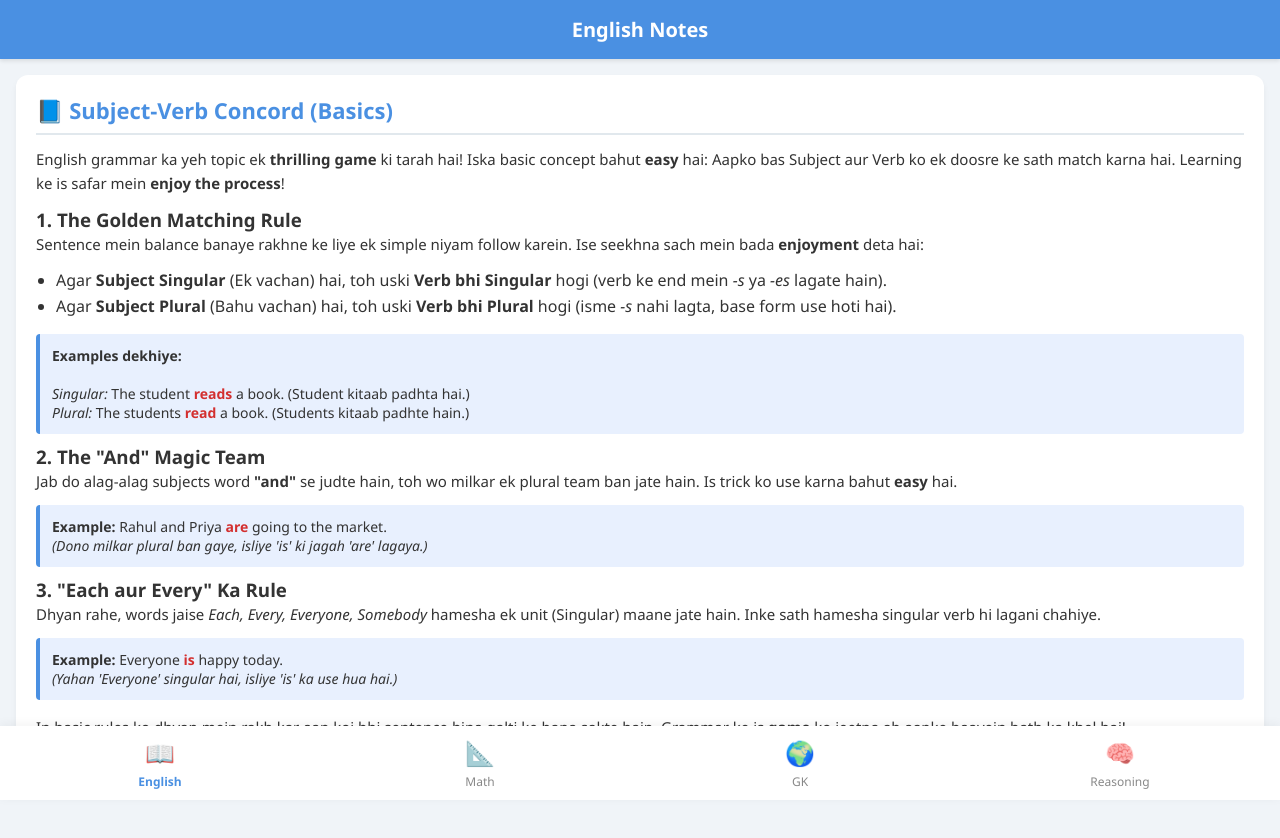
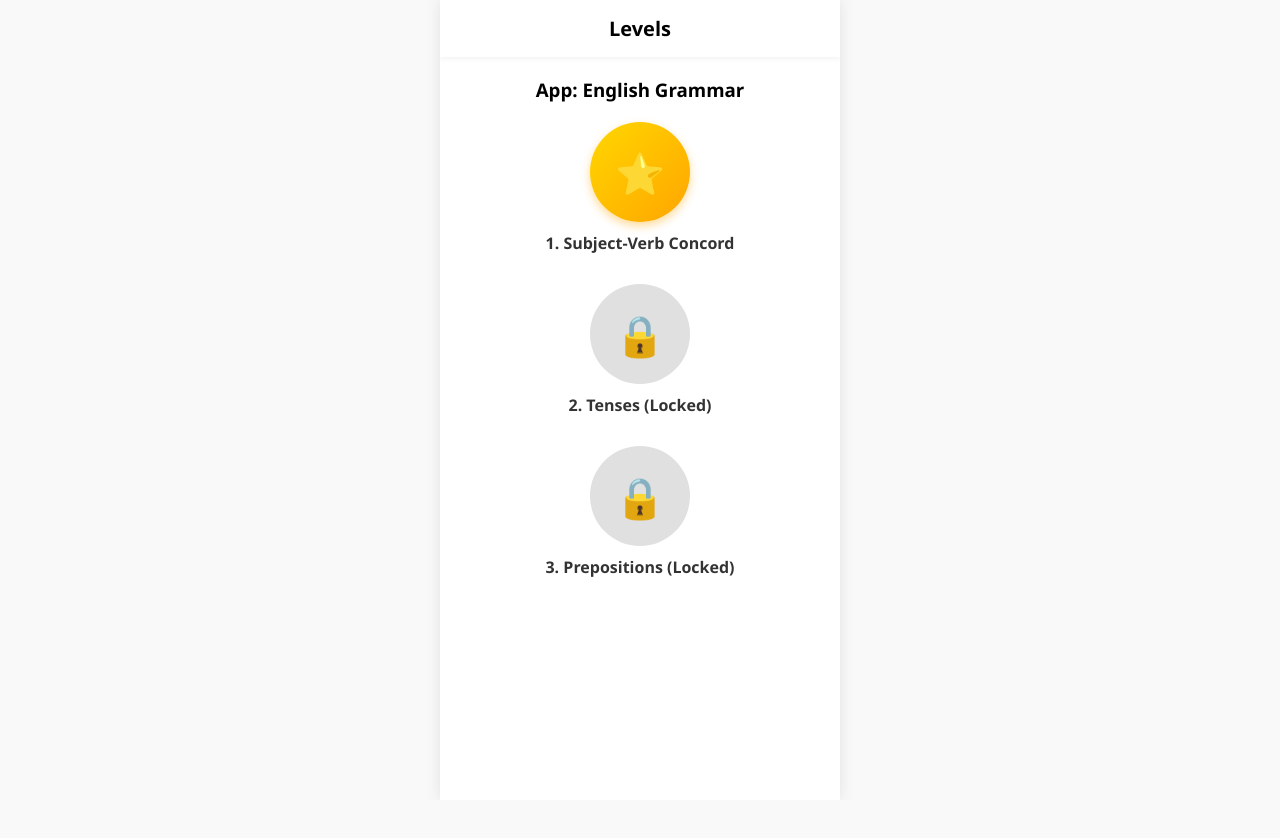
Before and after one commit to ajeetitservices123/Ajeet-compny, a plain HTML site: page index.html in a window 1280 px wide. After the commit the page ends 800 px from the top, so only its background shows below. Drawn offline with Linux system fonts and the light colour scheme.

Commit message:
Update index.html

```diff
--- a/index.html
+++ b/index.html
@@ -1,172 +1,226 @@
-            <!DOCTYPE html>
+<!DOCTYPE html>
 <html lang="en">
 <head>
     <meta charset="UTF-8">
     <meta name="viewport" content="width=device-width, initial-scale=1.0">
-    <title>Learning App - English Notes</title>
+    <title>Grammar Game App</title>
     <style>
-        /* Basic Reset & App-like styling */
-        * {
-            box-sizing: border-box;
-            font-family: 'Segoe UI', Tahoma, Geneva, Verdana, sans-serif;
-            margin: 0;
-            padding: 0;
-        }
-        body {
-            background-color: #f0f4f8;
-            color: #333;
-            /* Bottom padding so content isn't hidden behind the nav bar */
-            padding-bottom: 70px;
-        }
+        * { box-sizing: border-box; font-family: 'Segoe UI', Tahoma, Geneva, Verdana, sans-serif; margin: 0; padding: 0; }
+        body { background-color: #f9f9f9; display: flex; justify-content: center; height: 100vh; }
 
-        /* Top App Bar */
-        .app-header {
-            background: #4A90E2;
-            color: white;
-            padding: 16px;
-            font-size: 20px;
-            font-weight: bold;
-            text-align: center;
-            box-shadow: 0 2px 4px rgba(0,0,0,0.1);
-        }
+        /* App Container (Mobile View) */
+        .app-container { width: 100%; max-width: 400px; background: white; position: relative; overflow: hidden; box-shadow: 0 0 15px rgba(0,0,0,0.1); display: flex; flex-direction: column; }
 
-        /* Content Area */
-        .content-container {
-            padding: 16px;
-        }
+        /* Header */
+        .header { background: #fff; padding: 15px; text-align: center; font-weight: bold; font-size: 20px; box-shadow: 0 2px 5px rgba(0,0,0,0.05); z-index: 10; }
+
+        /* Screens */
+        .screen { display: none; padding: 20px; flex: 1; overflow-y: auto; }
+        .screen.active { display: block; }
+
+        /* Level Badges Design (From your screenshots) */
+        .level-container { text-align: center; margin-bottom: 30px; }
+        .badge { width: 100px; height: 100px; border-radius: 50%; display: inline-flex; justify-content: center; align-items: center; font-size: 40px; margin-bottom: 10px; cursor: pointer; transition: transform 0.2s; }
+        .badge:active { transform: scale(0.95); }
+        .badge.unlocked { background: linear-gradient(135deg, #FFD700, #FFA500); box-shadow: 0 4px 10px rgba(255, 165, 0, 0.4); color: white; }
+        .badge.locked { background: #e0e0e0; color: #9e9e9e; }
+        .level-title { font-weight: bold; font-size: 16px; color: #333; }
 
         /* Card Design */
-        .card {
-            background: #ffffff;
-            border-radius: 12px;
-            padding: 20px;
-            box-shadow: 0 4px 6px rgba(0,0,0,0.05);
-            margin-bottom: 20px;
-        }
-        .card h2 {
-            color: #4A90E2;
-            font-size: 22px;
-            margin-bottom: 12px;
-            border-bottom: 2px solid #e1e8ed;
-            padding-bottom: 8px;
-        }
-        .card p {
-            line-height: 1.6;
-            margin-bottom: 12px;
-            font-size: 15px;
-        }
-        .card ul {
-            margin-left: 20px;
-            margin-bottom: 15px;
-            line-height: 1.6;
-        }
+        .card { background: white; border-radius: 15px; padding: 25px; box-shadow: 0 8px 20px rgba(0,0,0,0.08); text-align: center; min-height: 250px; display: flex; flex-direction: column; justify-content: center; border: 2px solid #f0f0f0; }
+        .card h2 { color: #4A90E2; margin-bottom: 15px; font-size: 22px; }
+        .card p { font-size: 16px; line-height: 1.6; color: #555; margin-bottom: 20px; }
 
-        /* Example Box to make examples stand out */
-        .example-box {
-            background: #e8f0fe;
-            border-left: 4px solid #4A90E2;
-            padding: 12px;
-            border-radius: 4px;
-            margin: 10px 0;
-            font-size: 14px;
-        }
-        .highlight-verb {
-            color: #d32f2f;
-            font-weight: bold;
-        }
+        /* Options for Quiz */
+        .option-btn { width: 100%; padding: 12px; margin: 8px 0; border: 2px solid #e0e0e0; border-radius: 8px; background: white; font-size: 16px; cursor: pointer; transition: 0.3s; font-weight: bold; color: #333; }
+        .option-btn:hover { border-color: #4A90E2; background: #f0f8ff; }
+        .option-btn.correct { background: #4caf50; color: white; border-color: #4caf50; }
+        .option-btn.wrong { background: #f44336; color: white; border-color: #f44336; }
 
-        /* Bottom Navigation Bar */
-        .bottom-nav {
-            position: fixed;
-            bottom: 0;
-            width: 100%;
-            background: #ffffff;
-            display: flex;
-            justify-content: space-around;
-            padding: 10px 0;
-            box-shadow: 0 -2px 10px rgba(0,0,0,0.05);
-            z-index: 1000;
-        }
-        .nav-item {
-            text-align: center;
-            flex: 1;
-            cursor: pointer;
-            color: #888;
-            font-size: 12px;
-        }
-        .nav-item.active {
-            color: #4A90E2;
-            font-weight: bold;
-        }
-        .nav-icon {
-            font-size: 24px;
-            display: block;
-            margin-bottom: 4px;
-        }
+        /* Controls */
+        .controls { display: flex; justify-content: space-between; margin-top: 20px; }
+        .btn { padding: 12px 20px; border: none; border-radius: 8px; font-size: 16px; font-weight: bold; cursor: pointer; }
+        .btn-next { background: #4A90E2; color: white; width: 100%; box-shadow: 0 4px 10px rgba(74, 144, 226, 0.3); }
+        .btn-next:disabled { background: #ccc; box-shadow: none; cursor: not-allowed; }
+
+        /* Progress Bar */
+        .progress-bar { width: 100%; height: 8px; background: #e0e0e0; border-radius: 4px; margin-bottom: 20px; overflow: hidden; }
+        .progress-fill { height: 100%; background: #4CAF50; width: 0%; transition: width 0.3s; }
     </style>
 </head>
 <body>
 
-    <div class="app-header">
-        English Notes
-    </div>
+    <div class="app-container">
+        <div class="header" id="app-header">Levels</div>
 
-    <div class="content-container">
+        <div id="level-screen" class="screen active">
+            <h3 style="text-align:center; margin-bottom:20px;">App: English Grammar</h3>
 
-        <div class="card">
-            <h2>📘 Subject-Verb Concord (Basics)</h2>
-            <p>English grammar ka yeh topic ek <b>thrilling game</b> ki tarah hai! Iska basic concept bahut <b>easy</b> hai: Aapko bas Subject aur Verb ko ek doosre ke sath match karna hai. Learning ke is safar mein <b>enjoy the process</b>!</p>
-
-            <h3>1. The Golden Matching Rule</h3>
-            <p>Sentence mein balance banaye rakhne ke liye ek simple niyam follow karein. Ise seekhna sach mein bada <b>enjoyment</b> deta hai:</p>
-            <ul>
-                <li>Agar <b>Subject Singular</b> (Ek vachan) hai, toh uski <b>Verb bhi Singular</b> hogi (verb ke end mein <i>-s</i> ya <i>-es</i> lagate hain).</li>
-                <li>Agar <b>Subject Plural</b> (Bahu vachan) hai, toh uski <b>Verb bhi Plural</b> hogi (isme <i>-s</i> nahi lagta, base form use hoti hai).</li>
-            </ul>
-
-            <div class="example-box">
-                <b>Examples dekhiye:</b><br><br>
-                <i>Singular:</i> The student <span class="highlight-verb">reads</span> a book. (Student kitaab padhta hai.)<br>
-                <i>Plural:</i> The students <span class="highlight-verb">read</span> a book. (Students kitaab padhte hain.)
+            <div class="level-container" onclick="startGame()">
+                <div class="badge unlocked">⭐</div>
+                <div class="level-title">1. Subject-Verb Concord</div>
             </div>
 
-            <h3>2. The "And" Magic Team</h3>
-            <p>Jab do alag-alag subjects word <b>"and"</b> se judte hain, toh wo milkar ek plural team ban jate hain. Is trick ko use karna bahut <b>easy</b> hai.</p>
-            <div class="example-box">
-                <b>Example:</b> Rahul and Priya <span class="highlight-verb">are</span> going to the market.<br>
-                <i>(Dono milkar plural ban gaye, isliye 'is' ki jagah 'are' lagaya.)</i>
+            <div class="level-container">
+                <div class="badge locked">🔒</div>
+                <div class="level-title">2. Tenses (Locked)</div>
             </div>
 
-            <h3>3. "Each aur Every" Ka Rule</h3>
-            <p>Dhyan rahe, words jaise <i>Each, Every, Everyone, Somebody</i> hamesha ek unit (Singular) maane jate hain. Inke sath hamesha singular verb hi lagani chahiye.</p>
-            <div class="example-box">
-                <b>Example:</b> Everyone <span class="highlight-verb">is</span> happy today.<br>
-                <i>(Yahan 'Everyone' singular hai, isliye 'is' ka use hua hai.)</i>
+            <div class="level-container">
+                <div class="badge locked">🔒</div>
+                <div class="level-title">3. Prepositions (Locked)</div>
+            </div>
+        </div>
+
+        <div id="game-screen" class="screen">
+            <div class="progress-bar">
+                <div class="progress-fill" id="progress"></div>
             </div>
 
-            <p style="margin-top: 15px;">In basic rules ko dhyan mein rakh kar aap koi bhi sentence bina galti ke bana sakte hain. Grammar ke is <b>game</b> ko jeetna ab aapke baayein hath ka khel hai!</p>
-        </div>
+            <div id="card-container">
+                </div>
 
-    </div>
-
-    <div class="bottom-nav">
-        <div class="nav-item active">
-            <span class="nav-icon">📖</span>
-            English
-        </div>
-        <div class="nav-item">
-            <span class="nav-icon">📐</span>
-            Math
-        </div>
-        <div class="nav-item">
-            <span class="nav-icon">🌍</span>
-            GK
-        </div>
-        <div class="nav-item">
-            <span class="nav-icon">🧠</span>
-            Reasoning
+            <div class="controls">
+                <button id="next-btn" class="btn btn-next" onclick="nextCard()">Next 👉</button>
+            </div>
         </div>
     </div>
 
+    <audio id="applause-sound" src="https://assets.mixkit.co/active_storage/sfx/2013/2013-preview.mp3" preload="auto"></audio>
+
+    <script>
+        // Game Data: 2 Theory Cards -> 1 Quiz -> 1 Theory -> 1 Quiz
+        const cardsData = [
+            {
+                type: 'theory',
+                title: 'Welcome to the Game!',
+                content: 'Subject-Verb Concord bahut hi <b>easy</b> aur mazedar hai. Rule simple hai: Agar Subject ek hai (Singular), toh Verb bhi Singular hogi (verb mein s/es lagta hai).'
+            },
+            {
+                type: 'theory',
+                title: 'Singular & Plural Magic',
+                content: '<b>Examples:</b><br><br>Singular: He <b>plays</b> cricket.<br>Plural: They <b>play</b> cricket.<br><br>Dekha kitna <b>thrilling</b> hai? Bas match karna hai!'
+            },
+            {
+                type: 'quiz',
+                title: 'Your Turn!',
+                question: 'The dog ______ fast.',
+                options: ['run', 'runs'],
+                correct: 1 // index of 'runs'
+            },
+            {
+                type: 'theory',
+                title: 'The "And" Team',
+                content: 'Jab do log "and" se judte hain, toh wo ek team (Plural) ban jate hain. Isliye verb bhi plural aayegi.<br><br><b>Example:</b> Rahul and Priya <b>are</b> happy.'
+            },
+            {
+                type: 'quiz',
+                title: 'Quiz Time!',
+                question: 'Rohan and Aman ______ going to school.',
+                options: ['is', 'are'],
+                correct: 1 // index of 'are'
+            },
+            {
+                type: 'theory',
+                title: 'Level Complete! 🎉',
+                content: 'Aapne is basics ko jeet liya hai! <b>Enjoy the process</b> of learning! Naya level ab unlock ho gaya hai.'
+            }
+        ];
+
+        let currentCardIndex = 0;
+        let quizAnswered = false;
+
+        function startGame() {
+            document.getElementById('level-screen').classList.remove('active');
+            document.getElementById('game-screen').classList.add('active');
+            document.getElementById('app-header').innerText = 'Playing Game...';
+            currentCardIndex = 0;
+            renderCard();
+        }
+
+        function renderCard() {
+            const cardData = cardsData[currentCardIndex];
+            const container = document.getElementById('card-container');
+            const nextBtn = document.getElementById('next-btn');
+            quizAnswered = false;
+
+            // Update Progress Bar
+            let progress = ((currentCardIndex + 1) / cardsData.length) * 100;
+            document.getElementById('progress').style.width = progress + '%';
+
+            let cardHTML = `<div class="card"><h2>${cardData.title}</h2>`;
+
+            if (cardData.type === 'theory') {
+                cardHTML += `<p>${cardData.content}</p>`;
+                nextBtn.innerText = currentCardIndex === cardsData.length - 1 ? 'Finish Game 🏆' : 'Next 👉';
+                nextBtn.disabled = false;
+            }
+            else if (cardData.type === 'quiz') {
+                cardHTML += `<p><b>${cardData.question}</b></p>`;
+                cardData.options.forEach((opt, index) => {
+                    cardHTML += `<button class="option-btn" onclick="checkAnswer(${index}, ${cardData.correct}, this)">${opt}</button>`;
+                });
+                nextBtn.disabled = true; // Block Next button until correct answer
+                nextBtn.innerText = 'Answer to unlock Next';
+            }
+
+            cardHTML += `</div>`;
+            container.innerHTML = cardHTML;
+        }
+
+        function checkAnswer(selectedIndex, correctIndex, btnElement) {
+            if (quizAnswered) return; // Prevent multiple clicks
+
+            const buttons = document.querySelectorAll('.option-btn');
+
+            if (selectedIndex === correctIndex) {
+                btnElement.classList.add('correct');
+                document.getElementById('next-btn').disabled = false;
+                document.getElementById('next-btn').innerText = 'Next 👉';
+                quizAnswered = true;
+
+                // Chhoti si vibration correct aane par
+                if (navigator.vibrate) navigator.vibrate(50);
+            } else {
+                btnElement.classList.add('wrong');
+                // Vibrate for wrong answer
+                if (navigator.vibrate) navigator.vibrate([100, 50, 100]);
+            }
+        }
+
+        function nextCard() {
+            if (currentCardIndex < cardsData.length - 1) {
+                currentCardIndex++;
+                renderCard();
+            } else {
+                finishLevel();
+            }
+        }
+
+        function finishLevel() {
+            // Vibrate phone (pattern: vibrate, pause, vibrate)
+            if (navigator.vibrate) {
+                navigator.vibrate([200, 100, 200, 100, 400]);
+            }
+
+            // Play Applause Sound
+            const sound = document.getElementById('applause-sound');
+            sound.play();
+
+            alert("Wah! Aapne yeh level paar kar liya! Enjoyment aur learning aise hi chalti rahegi!");
+
+            // Go back to home
+            document.getElementById('game-screen').classList.remove('active');
+            document.getElementById('level-screen').classList.add('active');
+            document.getElementById('app-header').innerText = 'Levels';
+
+            // Visual feedback: Change locked badge to unlocked (dummy logic for example)
+            const badges = document.querySelectorAll('.badge');
+            badges[1].classList.remove('locked');
+            badges[1].classList.add('unlocked');
+            badges[1].innerHTML = '⭐';
+            badges[1].nextElementSibling.innerText = '2. Tenses (Unlocked!)';
+        }
+    </script>
 </body>
-                </html>
+            </html>
```
